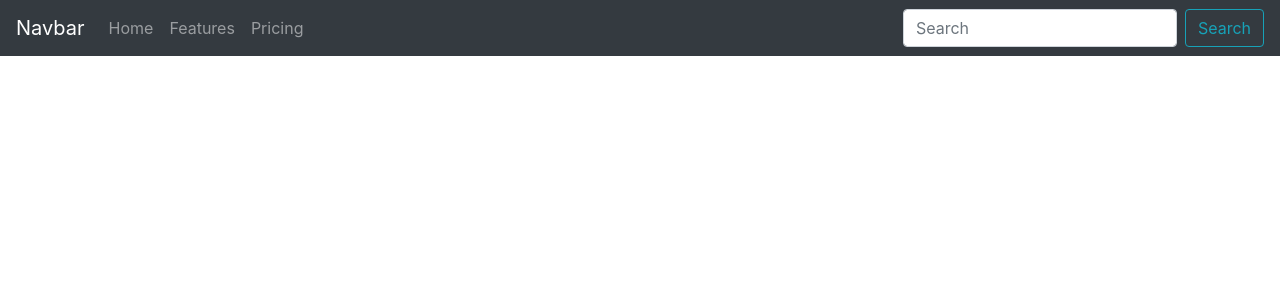
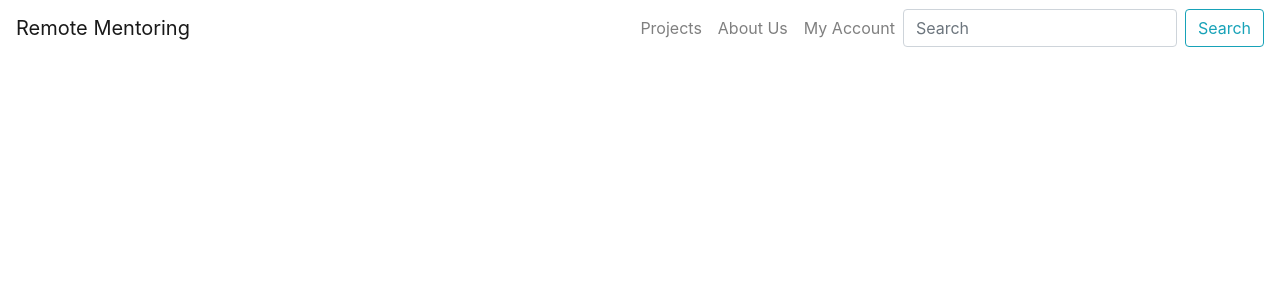
Before and after one commit to MehmetZorlu07/remote-mentoring, a React (Create React App) app: page / in a window 1280 px wide. Shown: the top 300 px of the page. Built offline with nearby package versions, Linux system fonts and the light colour scheme.

Commit message:
Closes #26, Closes #23 Although temporary, the design of navbar is changed and a hero component is created.

```diff
--- a/src/App.js
+++ b/src/App.js
@@ -1,14 +1,46 @@
 import React, { Component } from "react";
+import { BrowserRouter as Router, Route, Link } from "react-router-dom";
+import Container from "react-bootstrap/Container";
 import Navigation from "./components/Navigation/Navigation";
+import Hero from "./components/Hero/Hero";
 import "bootstrap/dist/css/bootstrap.min.css";
 import "./App.css";
 
 class App extends Component {
+  constructor(props) {
+    super(props);
+    this.state = {
+      title: "Remote Mentoring",
+      headerLinks: [
+        { title: "Home", path: "/" },
+        { title: "Projects", path: "/projects" },
+        { title: "About Us", path: "/about" },
+        { title: "My Account", path: "/account" },
+      ],
+      home: {
+        title: "Welcome",
+        subTitle: "We help researchers",
+        text: "Checkout the projects below",
+      },
+      projects: {
+        title: "Projects",
+      },
+      about: {
+        title: "About Us",
+      },
+      account: {
+        title: "My Account",
+      },
+    };
+  }
+
   render() {
     return (
-      <div className="App">
-        <Navigation />
-      </div>
+      <Router>
+        <Container className="p-0" fluid={true}>
+          <Navigation />
+        </Container>
+      </Router>
     );
   }
 }
--- /dev/null
+++ b/src/components/Hero/Hero.js
@@ -0,0 +1,25 @@
+import React from "react";
+
+const Hero = (props) => {
+  const width = window.innerWidth;
+  const height = window.innerHeight;
+
+  const style = {
+    position: "fixed",
+    top: 0,
+    left: 0,
+    "min-width": "100%",
+    "min-height": "100%",
+  };
+
+  return (
+    <div style={style}>
+      <img
+        src={`https://unsplash.it/${width}/${height}?image=${props.number}`}
+        style={style}
+      />
+    </div>
+  );
+};
+
+export default Hero;
--- a/src/components/Navigation/Navigation.js
+++ b/src/components/Navigation/Navigation.js
@@ -1,4 +1,5 @@
 import React from "react";
+import { Link } from "react-router-dom";
 import Navbar from "react-bootstrap/Navbar";
 import Nav from "react-bootstrap/Nav";
 import Form from "react-bootstrap/Form";
@@ -8,14 +9,23 @@ import Button from "react-bootstrap/Button";
 function Navigation() {
   return (
     <div>
-      <Navbar collapseOnSelect expand="lg" bg="dark" variant="dark">
-        <Navbar.Brand href="#home">Navbar</Navbar.Brand>
+      <Navbar collapseOnSelect expand="lg" bg="transparent">
+        <Navbar.Brand className="mr-auto" href="#home">
+          Remote Mentoring
+        </Navbar.Brand>
         <Navbar.Toggle aria-controls="responsive-navbar-nav" />
         <Navbar.Collapse id="responsive-navbar-nav">
-          <Nav className="mr-auto">
-            <Nav.Link href="#home">Home</Nav.Link>
-            <Nav.Link href="#features">Features</Nav.Link>
-            <Nav.Link href="#pricing">Pricing</Nav.Link>
+          <Nav className="ml-auto">
+            {/* <Nav.Link href="#home">Home</Nav.Link> */}
+            <Link className="nav-link" to="/">
+              Projects
+            </Link>
+            <Link className="nav-link" to="/about">
+              About Us
+            </Link>
+            <Link className="nav-link" to="/account">
+              My Account
+            </Link>
           </Nav>
           <Form inline>
             <FormControl type="text" placeholder="Search" className="mr-sm-2" />
```
Also changed, not shown: src/components/Nav/Nav.css (deleted), src/components/Nav/Nav.js (deleted).
